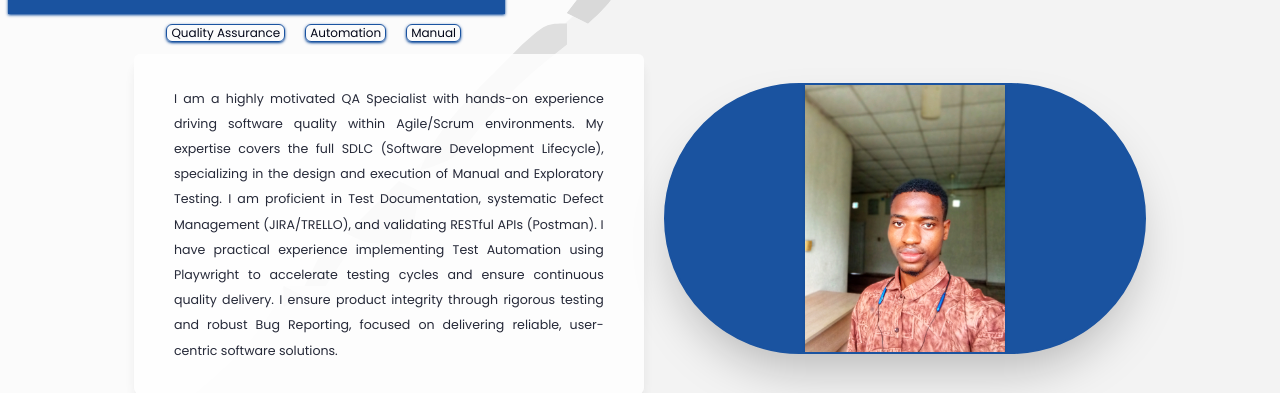
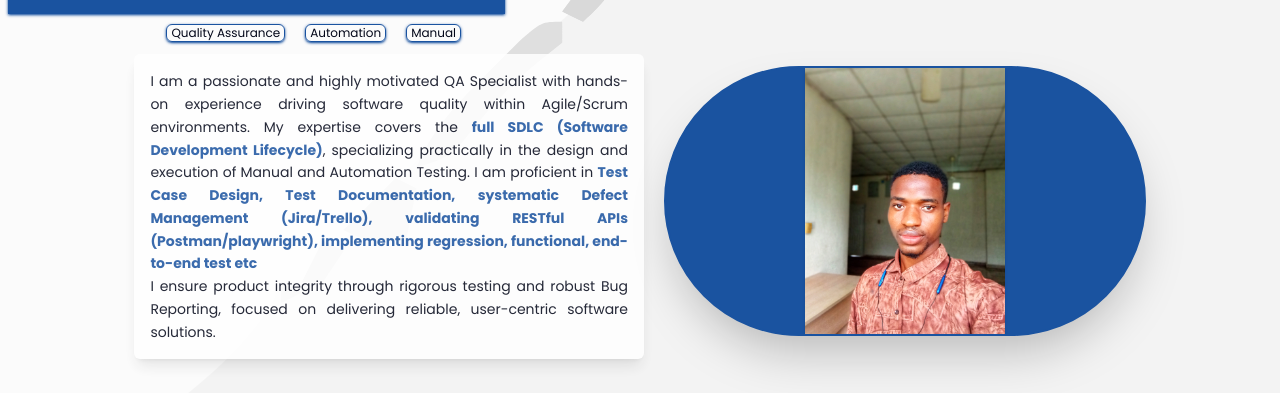
Before and after one commit to Understandingvictor/QA-test-project-using-playwright, a Next.js app in the folder frontEnd/: page / in a window 1280 px wide. Shown: the part 176-569 px from the top of the page. Built offline with nearby package versions, Linux system fonts and the light colour scheme; no server answers.

Commit message:
made fonts bolder and adjusted herrosection

```diff
--- a/frontEnd/src/app/page.jsx
+++ b/frontEnd/src/app/page.jsx
@@ -290,21 +290,28 @@ dark:shadow-sm dark:shadow-[#1A53A0]  dark:border-2  dark:border-[#1A53A0]  shad
                     initial="hidden"
                     whileInView="visible"
                     viewport={{ once: true }}
-                    className="text-xs lg:leading-loose dark:text-[#E8E8E8] md:text-sm font-pop2 text-justify"
+                    className="text-xs lg:leading-relaxed dark:text-[#E8E8E8] md:text-sm font-pop2 text-justify"
                   >
                     {" "}
-                    I am a highly motivated QA Specialist with hands-on
-                    experience driving software quality within Agile/Scrum
-                    environments. My expertise covers the full SDLC (Software
-                    Development Lifecycle), specializing in the design and
-                    execution of Manual and Exploratory Testing. I am proficient
-                    in Test Documentation, systematic Defect Management
-                    (JIRA/TRELLO), and validating RESTful APIs (Postman). I have
-                    practical experience implementing Test Automation using
-                    Playwright to accelerate testing cycles and ensure
-                    continuous quality delivery. I ensure product integrity
-                    through rigorous testing and robust Bug Reporting, focused
-                    on delivering reliable, user-centric software solutions.
+                    I am a passionate and highly motivated QA Specialist with
+                    hands-on experience driving software quality within
+                    Agile/Scrum environments. My expertise covers the{" "}
+                    <span className="text-[#1A53A0] font-pop1">
+                      full SDLC (Software Development Lifecycle)
+                    </span>
+                    , specializing practically in the design and execution of Manual and
+                    Automation Testing. I am proficient in{" "}
+                    <span className="text-[#1A53A0] font-pop1">
+                      {" "}
+                      Test Case Design, Test Documentation, systematic Defect
+                      Management (Jira/Trello), validating RESTful APIs
+                      (Postman/playwright), implementing regression, functional,
+                      end-to-end test etc
+                    </span><br></br>
+                      I ensure product
+                    integrity through rigorous testing and robust Bug Reporting,
+                    focused on delivering reliable, user-centric software
+                    solutions.
                   </motion.p>
                   {/*  <p className="text-xs dark:text-[#E8E8E8] md:text-sm font-pop2  text-justify">
                     I am a QA Specialist with hands-on experience in{" "}
@@ -338,7 +345,7 @@ dark:shadow-sm dark:shadow-[#1A53A0]  md:p-3  flex-3 p-0.2"
                 </div>
               </div>
 
-              <div className="my-2 flex rounded-2xl gap-2 justify-center md:flex-row sm:flex-col flex-wrap">
+              <div className="my-2 flex rounded-2xl gap-2.5 justify-center md:flex-row sm:flex-col flex-wrap">
                 <motion.div
                   variants={postCardAnimation}
                   whileHover="whileHover"
--- a/frontEnd/src/motions/motion1.motions.js
+++ b/frontEnd/src/motions/motion1.motions.js
@@ -8,7 +8,7 @@ export const postCardAnimation = {
         filter: "blur(10px)", // start blurred
   },
   visible: {
-    scale: 0.9,
+    scale: 1,
     opacity: 1,
     filter: "blur(0px)", // clear it up
     transition: {
@@ -18,7 +18,7 @@ export const postCardAnimation = {
     }
   },
   whileHover: {
-    scale: 1,
+    scale: 1.04,
     transition: {
       duration: 0.3,
       ease: "easeInOut",
```
